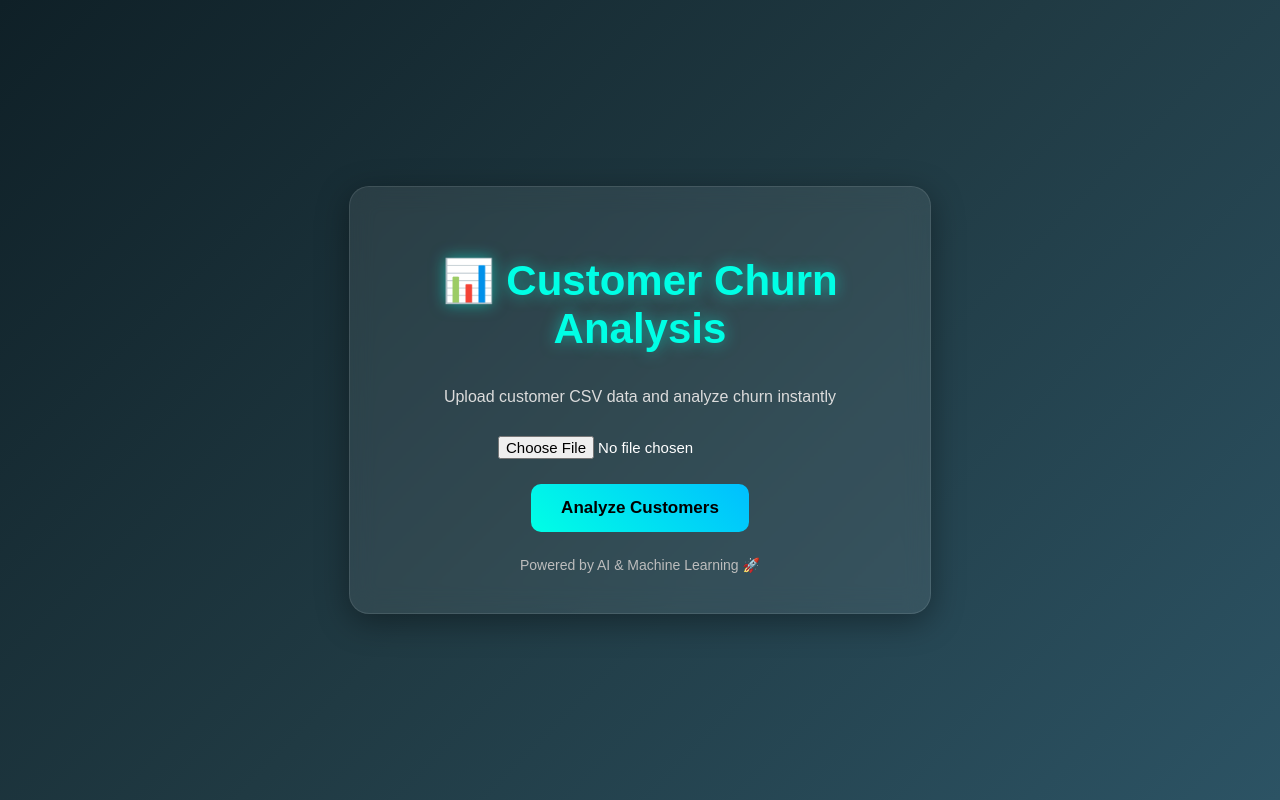
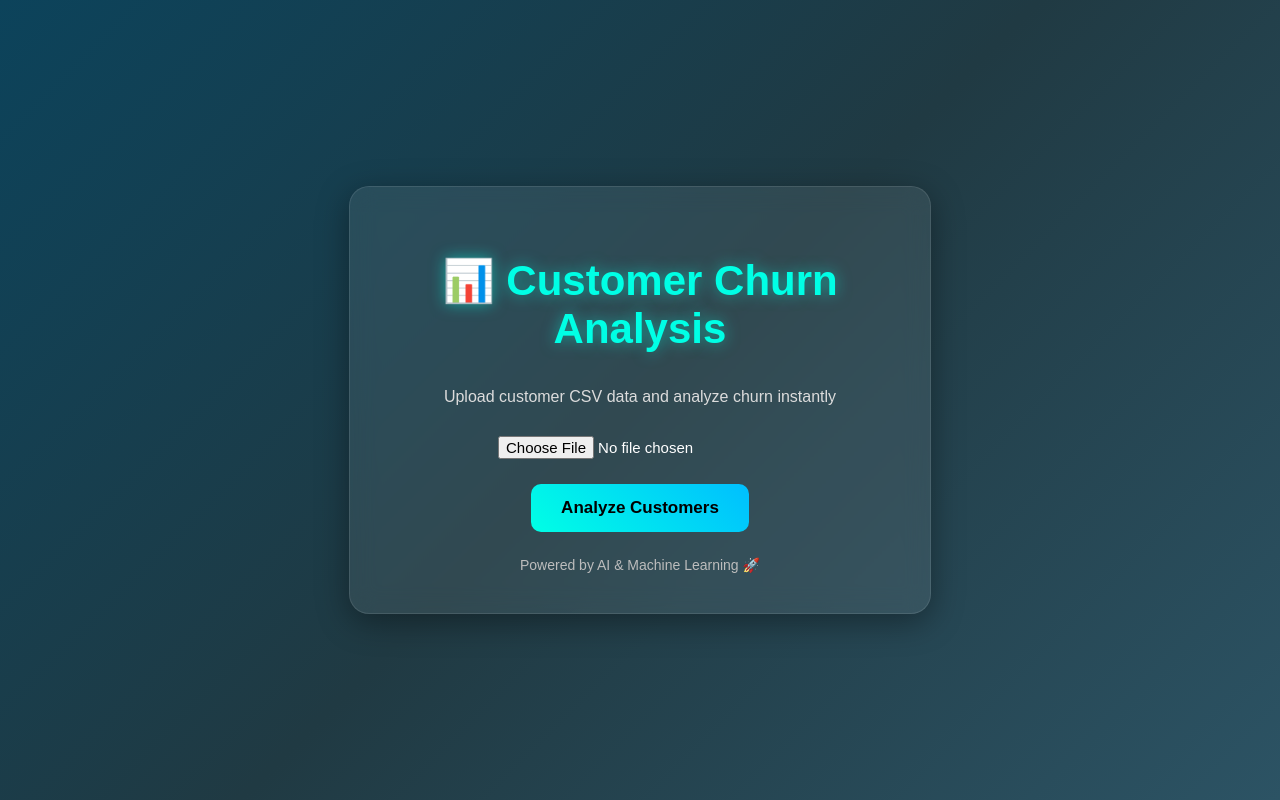
Before and after one commit to sravansai1901-cyber/customer-churn-analysis, a Flask app: page / in a window 1280 px wide. Run offline with Flask 3, Linux system fonts and the light colour scheme; parts of the project's set-up code (start-up, migrations or seed data) failed here and were passed over.

Commit message:
Added README

```diff
--- a/static/css/style.css
+++ b/static/css/style.css
@@ -12,7 +12,7 @@ body{
 
     background: linear-gradient(
         135deg,
-        #0f2027,
+        #0c435b,
         #203a43,
         #2c5364
     );
```
Also changed, not shown: README.md (added).
